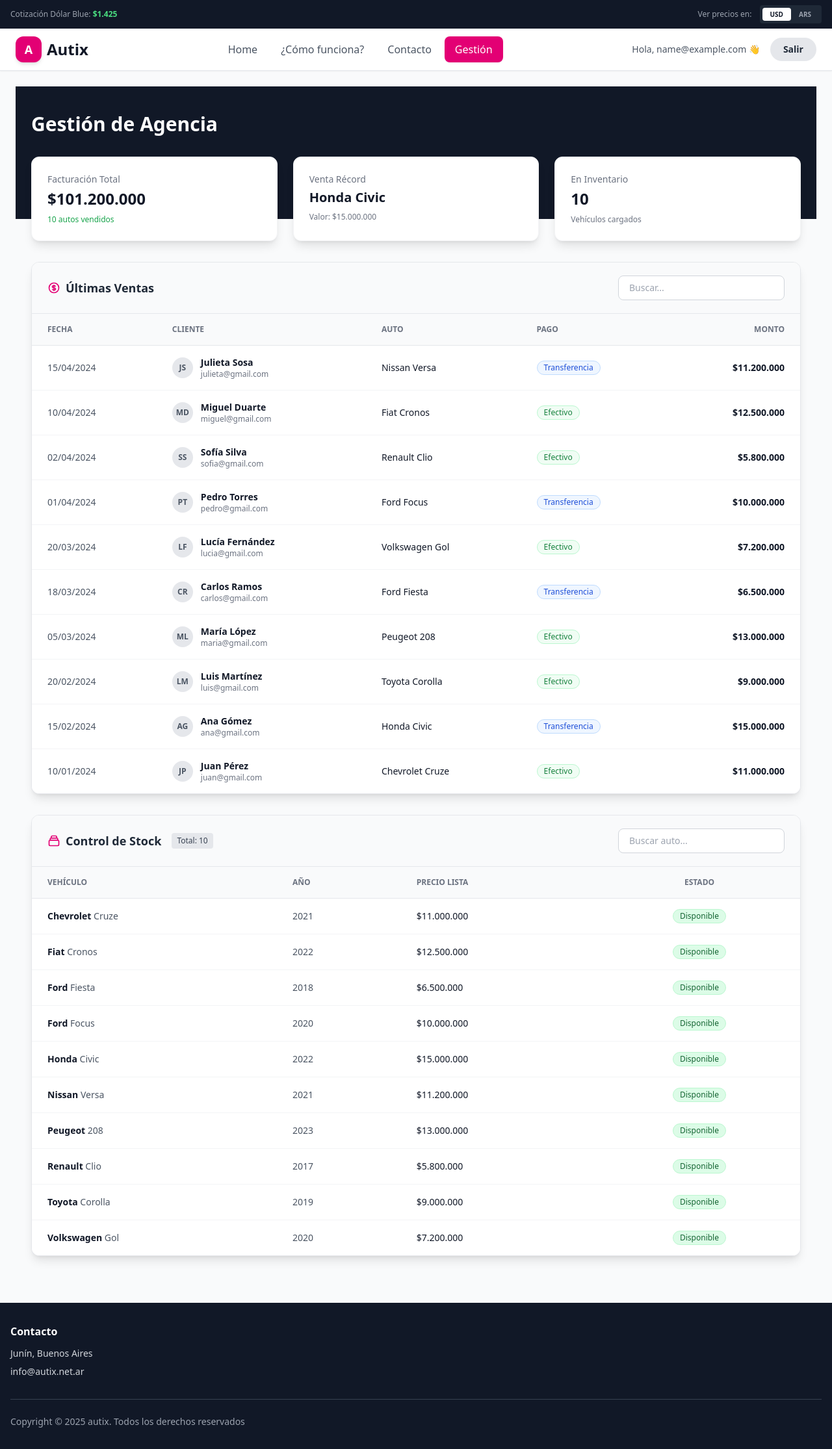
After one commit to molidie/prueba-tecnica-comunidauto, a PHP site: page /admin/panel.php in a window 1280 px wide. The commit adds this page. Shown: the whole page at 65% size. Run offline with PHP 8.4, Linux system fonts and the light colour scheme; the visitor is signed in with stand-in values (Sample User, id 1); data comes from the database, SQL or seed files in the repository; both versions use the stored data as it was after the commit; some libraries are stand-ins or nearby versions.

Commit message:
Commit final
Se reestructurizaron los archivos
Se agregó el panel de admin, el cual obtiene los datos a partir de la base de datos pedida en la consigna 2 de la entrevista.

```diff
--- /dev/null
+++ b/admin/logica_admin_panel.php
@@ -0,0 +1,57 @@
+<?php
+if (session_status() === PHP_SESSION_NONE) {
+  session_start();
+}
+
+if (!isset($_SESSION['usuario_logueado'])) {
+  header("Location: login.php");
+  exit;
+}
+
+require_once __DIR__ . '/../config/db.php';
+
+
+$sqlEstadisticas = "SELECT
+                        SUM(veh.precio) as total_ingresos,
+                        COUNT(*) as total_ventas
+                    FROM ventas v
+                    JOIN vehiculos veh ON v.vehiculo_id = veh.id";
+$consultaEstadisticas = $pdo->query($sqlEstadisticas);
+$datosEstadisticas = $consultaEstadisticas->fetch();
+
+
+$sqlMejorVenta = "SELECT veh.marca, veh.modelo, veh.precio
+                  FROM ventas v
+                  JOIN vehiculos veh ON v.vehiculo_id = veh.id
+                  ORDER BY veh.precio DESC LIMIT 1";
+$consultaMejorVenta = $pdo->query($sqlMejorVenta);
+$mejorVenta = $consultaMejorVenta->fetch();
+
+
+$sqlVentas = "SELECT
+                v.fecha_venta,
+                c.nombre as cliente_nombre,
+                c.apellido as cliente_apellido,
+                c.email as cliente_email,
+                veh.marca,
+                veh.modelo,
+                veh.precio,
+                fp.descripcion as forma_pago
+            FROM ventas v
+            JOIN clientes c ON v.cliente_id = c.id
+            JOIN vehiculos veh ON v.vehiculo_id = veh.id
+            JOIN forma_pago fp ON v.forma_pago_id = fp.id
+            ORDER BY v.fecha_venta DESC";
+
+$consultaVentas = $pdo->query($sqlVentas);
+$listaVentas = $consultaVentas->fetchAll();
+
+
+$sqlStock = "SELECT * FROM vehiculos ORDER BY estado ASC, marca ASC";
+$consultaStock = $pdo->query($sqlStock);
+$listaStock = $consultaStock->fetchAll();
+
+function obtenerIniciales($nombre, $apellido)
+{
+  return strtoupper(substr($nombre, 0, 1) . substr($apellido, 0, 1));
+}
--- /dev/null
+++ b/admin/panel.php
@@ -0,0 +1,176 @@
+<?php
+require_once __DIR__ . '/../admin/logica_admin_panel.php';
+require_once __DIR__ . '/../includes/header.php';
+?>
+
+<div class="bg-gray-50 min-h-screen pb-12">
+
+  <div class="bg-gray-900 text-white pb-32 pt-10">
+    <div class="max-w-7xl mx-auto px-4 sm:px-6">
+      <h1 class="text-3xl font-bold">Gestión de Agencia</h1>
+    </div>
+  </div>
+
+  <div class="max-w-7xl mx-auto px-4 sm:px-6 -mt-24 space-y-8">
+
+    <div class="grid grid-cols-1 md:grid-cols-3 gap-6">
+      <div class="bg-white p-6 rounded-xl shadow-lg border border-gray-100">
+        <p class="text-sm font-medium text-gray-500 mb-1">Facturación Total</p>
+        <h3 class="text-2xl font-bold text-gray-900">$<?php echo number_format($datosEstadisticas['total_ingresos'] ?? 0, 0, ',', '.'); ?></h3>
+        <p class="text-xs text-green-600 mt-2 font-medium"><?php echo $datosEstadisticas['total_ventas'] ?? 0; ?> autos vendidos</p>
+      </div>
+
+      <div class="bg-white p-6 rounded-xl shadow-lg border border-gray-100">
+        <p class="text-sm font-medium text-gray-500 mb-1">Venta Récord</p>
+        <h3 class="text-xl font-bold text-gray-900 truncate">
+          <?php echo $mejorVenta['marca'] ?? '-'; ?> <?php echo $mejorVenta['modelo'] ?? ''; ?>
+        </h3>
+        <p class="text-xs text-gray-500 mt-2">Valor: $<?php echo number_format($mejorVenta['precio'] ?? 0, 0, ',', '.'); ?></p>
+      </div>
+
+      <div class="bg-white p-6 rounded-xl shadow-lg border border-gray-100">
+        <p class="text-sm font-medium text-gray-500 mb-1">En Inventario</p>
+        <h3 class="text-2xl font-bold text-gray-900"><?php echo count($listaStock); ?></h3>
+        <p class="text-xs text-gray-500 mt-2">Vehículos cargados</p>
+      </div>
+    </div>
+
+    <div class="bg-white shadow-lg rounded-xl overflow-hidden border border-gray-200">
+      <div class="px-6 py-5 border-b border-gray-200 bg-gray-50 flex flex-col sm:flex-row justify-between items-center gap-4">
+        <h2 class="font-bold text-gray-800 text-lg flex items-center gap-2">
+          <svg class="w-5 h-5 text-primary" fill="none" stroke="currentColor" viewBox="0 0 24 24">
+            <path stroke-linecap="round" stroke-linejoin="round" stroke-width="2" d="M12 8c-1.657 0-3 .895-3 2s1.343 2 3 2 3 .895 3 2-1.343 2-3 2m0-8c1.11 0 2.08.402 2.599 1M12 8V7m0 1v8m0 0v1m0-1c-1.11 0-2.08-.402-2.599-1M21 12a9 9 0 11-18 0 9 9 0 0118 0z" />
+          </svg>
+          Últimas Ventas
+        </h2>
+
+        <div class="relative">
+          <input type="text" id="filtroVentas" placeholder="Buscar..." class="pl-4 pr-4 py-2 border border-gray-300 rounded-lg text-sm focus:ring-primary focus:border-primary outline-none w-64">
+        </div>
+      </div>
+
+      <div class="overflow-x-auto">
+        <table class="w-full text-sm text-left">
+          <thead class="text-xs text-gray-500 uppercase bg-gray-50 border-b">
+            <tr>
+              <th class="px-6 py-4">Fecha</th>
+              <th class="px-6 py-4">Cliente</th>
+              <th class="px-6 py-4">Auto</th>
+              <th class="px-6 py-4">Pago</th>
+              <th class="px-6 py-4 text-right">Monto</th>
+            </tr>
+          </thead>
+          <tbody id="tablaVentas" class="divide-y divide-gray-100">
+            <?php if (count($listaVentas) > 0): ?>
+              <?php foreach ($listaVentas as $venta): ?>
+                <tr class="bg-white hover:bg-gray-50 transition-colors">
+                  <td class="px-6 py-4 whitespace-nowrap text-gray-600"><?php echo date("d/m/Y", strtotime($venta['fecha_venta'])); ?></td>
+                  <td class="px-6 py-4">
+                    <div class="flex items-center gap-3">
+                      <div class="h-8 w-8 rounded-full bg-gray-200 flex items-center justify-center text-gray-600 font-bold text-xs">
+                        <?php echo obtenerIniciales($venta['cliente_nombre'], $venta['cliente_apellido']); ?>
+                      </div>
+                      <div>
+                        <div class="font-bold text-gray-900"><?php echo $venta['cliente_nombre'] . ' ' . $venta['cliente_apellido']; ?></div>
+                        <div class="text-xs text-gray-500"><?php echo $venta['cliente_email']; ?></div>
+                      </div>
+                    </div>
+                  </td>
+                  <td class="px-6 py-4 font-medium text-gray-900">
+                    <?php echo $venta['marca'] . ' ' . $venta['modelo']; ?>
+                  </td>
+                  <td class="px-6 py-4">
+                    <span class="inline-flex items-center px-2.5 py-0.5 rounded-full text-xs font-medium border <?php echo $venta['forma_pago'] == 'Efectivo' ? 'bg-green-50 text-green-700 border-green-200' : 'bg-blue-50 text-blue-700 border-blue-200'; ?>">
+                      <?php echo $venta['forma_pago']; ?>
+                    </span>
+                  </td>
+                  <td class="px-6 py-4 text-right font-bold text-gray-900">$<?php echo number_format($venta['precio'], 0, ',', '.'); ?></td>
+                </tr>
+              <?php endforeach; ?>
+            <?php else: ?>
+              <tr>
+                <td colspan="5" class="px-6 py-8 text-center text-gray-500">No hay movimientos registrados.</td>
+              </tr>
+            <?php endif; ?>
+          </tbody>
+        </table>
+      </div>
+    </div>
+
+    <div class="bg-white shadow-lg rounded-xl overflow-hidden border border-gray-200">
+      <div class="px-6 py-5 border-b border-gray-200 flex flex-col sm:flex-row justify-between items-center gap-4 bg-gray-50">
+        <div class="flex items-center gap-4">
+          <h2 class="font-bold text-gray-800 text-lg flex items-center gap-2">
+            <svg class="w-5 h-5 text-primary" fill="none" stroke="currentColor" viewBox="0 0 24 24">
+              <path stroke-linecap="round" stroke-linejoin="round" stroke-width="2" d="M19 11H5m14 0a2 2 0 012 2v6a2 2 0 01-2 2H5a2 2 0 01-2-2v-6a2 2 0 012-2m14 0V9a2 2 0 00-2-2M5 11V9a2 2 0 012-2m0 0V5a2 2 0 012-2h6a2 2 0 012 2v2M7 7h10" />
+            </svg>
+            Control de Stock
+          </h2>
+          <span class="text-xs font-medium bg-gray-200 text-gray-700 px-2 py-1 rounded">Total: <?php echo count($listaStock); ?></span>
+        </div>
+
+        <div class="relative">
+          <input type="text" id="filtroStock" placeholder="Buscar auto..." class="pl-4 pr-4 py-2 border border-gray-300 rounded-lg text-sm focus:ring-primary focus:border-primary outline-none w-64">
+        </div>
+      </div>
+
+      <div class="overflow-x-auto">
+        <table class="w-full text-sm text-left">
+          <thead class="text-xs text-gray-500 uppercase bg-gray-50 border-b">
+            <tr>
+              <th class="px-6 py-4">Vehículo</th>
+              <th class="px-6 py-4">Año</th>
+              <th class="px-6 py-4">Precio Lista</th>
+              <th class="px-6 py-4 text-center">Estado</th>
+            </tr>
+          </thead>
+          <tbody id="tablaStock" class="divide-y divide-gray-100">
+            <?php foreach ($listaStock as $auto): ?>
+              <tr class="bg-white hover:bg-gray-50 transition-colors">
+                <td class="px-6 py-4 font-bold text-gray-900">
+                  <?php echo $auto['marca']; ?> <span class="font-normal text-gray-600"><?php echo $auto['modelo']; ?></span>
+                </td>
+                <td class="px-6 py-4 text-gray-600"><?php echo $auto['anio']; ?></td>
+                <td class="px-6 py-4 font-medium text-gray-900">$<?php echo number_format($auto['precio'], 0, ',', '.'); ?></td>
+                <td class="px-6 py-4 text-center">
+                  <?php if ($auto['estado'] === 'disponible'): ?>
+                    <span class="inline-flex items-center px-2.5 py-0.5 rounded-full text-xs font-medium bg-green-100 text-green-800 border border-green-200">Disponible</span>
+                  <?php else: ?>
+                    <span class="inline-flex items-center px-2.5 py-0.5 rounded-full text-xs font-medium bg-gray-100 text-gray-600 border border-gray-200">Vendido</span>
+                  <?php endif; ?>
+                </td>
+              </tr>
+            <?php endforeach; ?>
+          </tbody>
+        </table>
+      </div>
+    </div>
+
+  </div>
+</div>
+
+<script>
+  const activarFiltro = (inputId, tableId) => {
+    const input = document.getElementById(inputId);
+    const tbody = document.getElementById(tableId);
+
+    if (!input || !tbody) return;
+
+    input.addEventListener('keyup', (e) => {
+      const term = e.target.value.toLowerCase();
+      const rows = tbody.getElementsByTagName('tr');
+
+      Array.from(rows).forEach(row => {
+        const text = row.textContent.toLowerCase();
+        row.style.display = text.includes(term) ? '' : 'none';
+      });
+    });
+  };
+
+  document.addEventListener('DOMContentLoaded', () => {
+    activarFiltro('filtroVentas', 'tablaVentas');
+    activarFiltro('filtroStock', 'tablaStock');
+  });
+</script>
+
+<?php require_once '../includes/footer.php'; ?>
--- a/components/card_auto.php
+++ b/components/card_auto.php
@@ -1,4 +1,4 @@
-<a href="detalle.php?id=<?php echo $auto['id']; ?>"
+<a href="/pages/detalle.php?id=<?php echo $auto['id']; ?>"
     class="group block bg-white rounded-2xl overflow-hidden border border-gray-200 hover:shadow-xl hover:-translate-y-1 transition-all duration-300">
 
     <div class="relative h-48 bg-gray-50 overflow-hidden">
--- a/components/home_categorias.php
+++ b/components/home_categorias.php
@@ -44,7 +44,7 @@ $categoriasVisuales = [
 <div class="grid grid-cols-2 md:grid-cols-3 lg:grid-cols-5 gap-4">
     <?php foreach ($categoriasVisuales as $catNombre => $catIcono): ?>
         <a href="?categoria=<?php echo urlencode($catNombre); ?>"
-           class="bg-white border border-gray-200 rounded-lg p-6 text-center hover:border-primary hover:shadow-md transition-all group flex flex-col items-center justify-center h-full">
+            class="bg-white border border-gray-200 rounded-lg p-6 text-center hover:border-primary hover:shadow-md transition-all group flex flex-col items-center justify-center h-full">
             <div class="mb-3 flex justify-center">
                 <?php echo $catIcono; ?>
             </div>
--- /dev/null
+++ b/config/db.php
@@ -0,0 +1,19 @@
+<?php
+$host = 'localhost';
+$db   = 'comunidauto';
+$user = 'root';
+$pass = 'diegomoli'; //Contraseña configurada en mysql
+$charset = 'utf8mb4';
+
+$dsn = "mysql:host=$host;dbname=$db;charset=$charset";
+$options = [
+  PDO::ATTR_ERRMODE            => PDO::ERRMODE_EXCEPTION,
+  PDO::ATTR_DEFAULT_FETCH_MODE => PDO::FETCH_ASSOC,
+  PDO::ATTR_EMULATE_PREPARES   => false,
+];
+
+try {
+  $pdo = new PDO($dsn, $user, $pass, $options);
+} catch (\PDOException $e) {
+  throw new \PDOException($e->getMessage(), (int)$e->getCode());
+}
--- a/data/dolar_cache.json
+++ b/data/dolar_cache.json
@@ -1 +1 @@
-{"oficial":{"value_avg":1424.00,"value_sell":1450.00,"value_buy":1398.00},"blue":{"value_avg":1415.00,"value_sell":1425.00,"value_buy":1405.00},"oficial_euro":{"value_avg":1548.00,"value_sell":1576.00,"value_buy":1520.00},"blue_euro":{"value_avg":1538.00,"value_sell":1549.00,"value_buy":1527.00},"last_update":"2025-11-21T19:45:58.43226-03:00"}
+{"oficial":{"value_avg":1424.00,"value_sell":1450.00,"value_buy":1398.00},"blue":{"value_avg":1415.00,"value_sell":1425.00,"value_buy":1405.00},"oficial_euro":{"value_avg":1548.00,"value_sell":1576.00,"value_buy":1520.00},"blue_euro":{"value_avg":1538.00,"value_sell":1549.00,"value_buy":1527.00},"last_update":"2025-11-24T19:46:07.910648-03:00"}
--- a/includes/funciones.php
+++ b/includes/funciones.php
@@ -1,11 +1,13 @@
 <?php
-function obtenerAutos() {
-    $archivo = 'data/autos.json';
+function obtenerAutos()
+{
+    $archivo = __DIR__ . '/../data/autos.json';
     $jsonContenido = file_get_contents($archivo);
     $autos = json_decode($jsonContenido, true);
     return $autos;
 }
-function obtenerAutoPorId($id) {
+function obtenerAutoPorId($id)
+{
     $autos = obtenerAutos();
     foreach ($autos as $auto) {
         if ($auto['id'] == $id) {
@@ -14,7 +16,8 @@ function obtenerAutoPorId($id) {
     }
     return null;
 }
-function obtenerClasesActivas($paginaObjetivo) {
+function obtenerClasesActivas($paginaObjetivo)
+{
     $paginaActual = basename($_SERVER['PHP_SELF']);
     if ($paginaActual == $paginaObjetivo) {
         return "bg-primary text-white shadow-sm hover:bg-primary-dark text-center md:text-left";
@@ -22,4 +25,3 @@ function obtenerClasesActivas($paginaObjetivo) {
         return "text-gray-600 hover:text-primary hover:bg-gray-50 md:hover:bg-transparent text-center md:text-left";
     }
 }
-?>
--- a/includes/header.php
+++ b/includes/header.php
@@ -92,7 +92,7 @@ $dolarBlue = obtenerCotizacionBlue();
     <div class="max-w-7xl mx-auto px-4 sm:px-6">
       <div class="flex justify-between items-center h-16">
 
-        <a href="index.php" class="flex items-center space-x-2 group transition-all">
+        <a href="../index.php" class="flex items-center space-x-2 group transition-all">
           <div class="w-10 h-10 bg-primary rounded-xl flex items-center justify-center shadow-md">
             <span class="text-white font-bold text-lg">A</span>
           </div>
@@ -100,24 +100,28 @@ $dolarBlue = obtenerCotizacionBlue();
         </a>
 
         <nav class="hidden md:flex items-center space-x-1">
-          <a href="index.php" class="px-4 py-2 font-medium rounded-lg transition-colors <?php echo obtenerClasesActivas('index.php'); ?>">Home</a>
-          <a href="ayuda.php" class="px-4 py-2 font-medium rounded-lg transition-colors <?php echo obtenerClasesActivas('ayuda.php'); ?>">¿Cómo funciona?</a>
-          <a href="contacto.php" class="px-4 py-2 font-medium rounded-lg transition-colors <?php echo obtenerClasesActivas('contacto.php'); ?>">Contacto</a>
+          <a href="../index.php" class="px-4 py-2 font-medium rounded-lg transition-colors <?php echo obtenerClasesActivas('index.php'); ?>">Home</a>
+          <a href="../pages/ayuda.php" class="px-4 py-2 font-medium rounded-lg transition-colors <?php echo obtenerClasesActivas('ayuda.php'); ?>">¿Cómo funciona?</a>
+          <a href="../pages/contacto.php" class="px-4 py-2 font-medium rounded-lg transition-colors <?php echo obtenerClasesActivas('contacto.php'); ?>">Contacto</a>
+          <?php if (isset($_SESSION['usuario_logueado']) && $_SESSION['usuario_logueado'] === true): ?>
+            <a href="../admin/panel.php" class="px-4 py-2 font-medium rounded-lg transition-colors <?php echo obtenerClasesActivas('panel.php'); ?>">Gestión</a>
+          <?php endif; ?>
         </nav>
 
         <?php if (isset($_SESSION['usuario_logueado']) && $_SESSION['usuario_logueado'] === true): ?>
 
           <div class="hidden md:flex items-center gap-4">
+
             <span class="text-sm text-gray-600">
               Hola, <?php echo $_SESSION['email_usuario'] ?? ''; ?> 👋
             </span>
-            <a href="logout.php" class="bg-gray-200 text-gray-800 px-5 py-2 rounded-full font-bold hover:bg-gray-300 transition-colors text-sm">
+            <a href="../logout.php" class="bg-gray-200 text-gray-800 px-5 py-2 rounded-full font-bold hover:bg-gray-300 transition-colors text-sm">
               Salir
             </a>
           </div>
 
         <?php else: ?>
-          <a href="login.php" class="bg-primary hidden md:flex text-white px-4 py-2 rounded-xl text-sm font-medium shadow-sm hover:bg-primary-dark transition-all flex items-center">
+          <a href="../login.php" class="bg-primary hidden md:flex text-white px-4 py-2 rounded-xl text-sm font-medium shadow-sm hover:bg-primary-dark transition-all flex items-center">
             <svg class="w-4 h-4 mr-2" fill="none" stroke="currentColor" viewBox="0 0 24 24">
               <path stroke-linecap="round" stroke-linejoin="round" stroke-width="2" d="M16 7a4 4 0 11-8 0 4 4 0 018 0zM12 14a7 7 0 00-7 7h14a7 7 0 00-7-7z" />
             </svg>
@@ -137,10 +141,12 @@ $dolarBlue = obtenerCotizacionBlue();
       </div>
 
       <div id="mobileMenu" class="hidden md:hidden flex flex-col space-y-3 py-4 px-2 border-t border-gray-200 animate-fade-down bg-white">
-        <a href="index.php" class="block w-full px-4 py-3 font-medium rounded-xl transition-colors <?php echo obtenerClasesActivas('index.php'); ?>">Home</a>
-        <a href="ayuda.php" class="block w-full px-4 py-3 font-medium rounded-xl transition-colors <?php echo obtenerClasesActivas('ayuda.php'); ?>">¿Cómo funciona?</a>
-        <a href="contacto.php" class="block w-full px-4 py-3 font-medium rounded-xl transition-colors <?php echo obtenerClasesActivas('contacto.php'); ?>">Contacto</a>
-
+        <a href="../index.php" class="block w-full px-4 py-3 font-medium rounded-xl transition-colors <?php echo obtenerClasesActivas('index.php'); ?>">Home</a>
+        <a href="../pages/ayuda.php" class="block w-full px-4 py-3 font-medium rounded-xl transition-colors <?php echo obtenerClasesActivas('ayuda.php'); ?>">¿Cómo funciona?</a>
+        <a href="../pages/contacto.php" class="block w-full px-4 py-3 font-medium rounded-xl transition-colors <?php echo obtenerClasesActivas('contacto.php'); ?>">Contacto</a>
+        <?php if (isset($_SESSION['usuario_logueado']) && $_SESSION['usuario_logueado'] === true): ?>
+          <a href="panel.php" class="px-4 py-2 font-medium rounded-lg transition-colors <?php echo obtenerClasesActivas('panel.php'); ?>">Gestión</a>
+        <?php endif; ?>
         <div class="border-t border-gray-200 my-2"></div>
 
         <?php if (isset($_SESSION['usuario_logueado']) && $_SESSION['usuario_logueado'] === true): ?>
@@ -149,14 +155,15 @@ $dolarBlue = obtenerCotizacionBlue();
           <div class="px-4 py-2 text-sm text-gray-500 text-center"><span class="text-sm text-gray-600 hidden md:block">
               Hola, <?php echo $_SESSION['email_usuario'] ?? 'Admin'; ?> 👋
             </span></div>
-          <a href="logout.php" class="w-full bg-gray-200 text-gray-800 px-4 py-3 rounded-xl font-medium shadow-sm hover:bg-gray-300 transition-all flex items-center justify-center gap-2">
+
+          <a href="../logout.php" class="w-full bg-gray-200 text-gray-800 px-4 py-3 rounded-xl font-medium shadow-sm hover:bg-gray-300 transition-all flex items-center justify-center gap-2">
             Cerrar Sesión
           </a>
 
         <?php else: ?>
 
           <div class="border-t border-gray-200 my-2"></div>
-          <a href="login.php" class="w-full bg-gray-900 text-white px-4 py-3 rounded-xl font-medium shadow-sm hover:bg-gray-800 transition-all flex items-center justify-center gap-2">
+          <a href="../login.php" class="w-full bg-gray-900 text-white px-4 py-3 rounded-xl font-medium shadow-sm hover:bg-gray-800 transition-all flex items-center justify-center gap-2">
             Acceder a mi cuenta
           </a>
           <div class="text-sm text-gray-500 text-center mt-4 flex flex-col gap-1">
```
Also changed, not shown: comunidauto.sql (added, +98 -0 lines), includes/footer.php (+4 -3 lines), includes/moneda.php (+6 -4 lines), login.php (+21 -26 lines), pages/ayuda.php (renamed from ayuda.php, +4 -4 lines), pages/contacto.php (renamed from contacto.php, +24 -11 lines), pages/detalle.php (renamed from detalle.php, +5 -5 lines), README.md, logout.php (line endings or trailing spaces), 1 other file.
